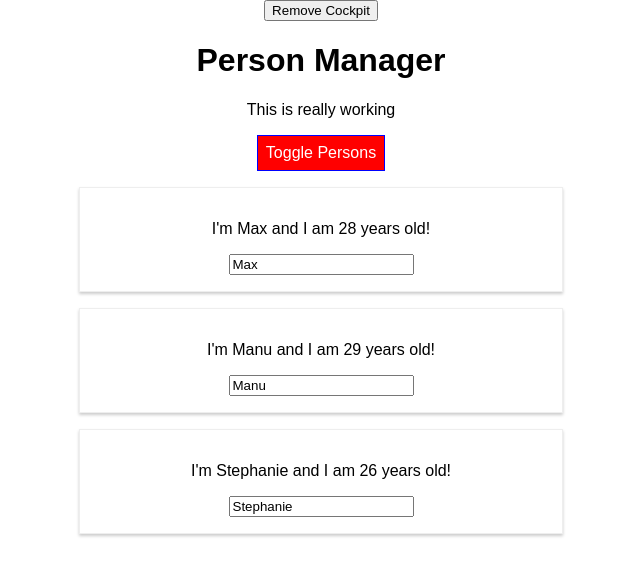
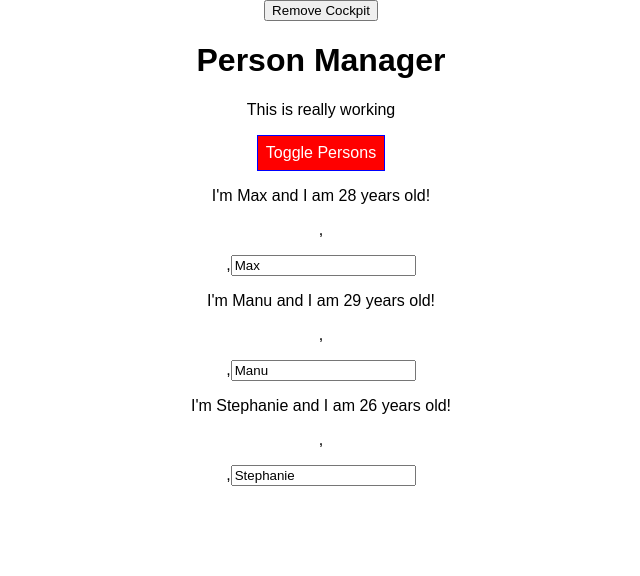
Before and after one commit to baritoneplaya2/react-practice-project, a React app: page / in a window 1280 px wide. Both pictures are taken after a click on the button "Toggle Persons". Shown: the top 576 px of the page, without its empty margins (319-959 px from the left). Built offline with nearby package versions, Linux system fonts and the light colour scheme.

Commit message:
Learning to use Higher Order Components (hoc)

```diff
--- a/src/components/Persons/Person/Person.js
+++ b/src/components/Persons/Person/Person.js
@@ -1,4 +1,5 @@
 import React, { Component } from 'react';
+import Aux from '../../../hoc/Aux';
 import classes from './Person.css';
 
 // ES6 code
@@ -7,13 +8,17 @@ class Person extends Component {
     render() {
         console.log('[Person.js] rendering...');
         return (
-            <div className={classes.Person}>
+            <Aux>
                 <p onClick={this.props.click}>
                     I'm {this.props.name} and I am {this.props.age} years old!
-                </p>
-                <p>{this.props.children}</p>
-                <input type="text" onChange={this.props.changed} value={this.props.name} />
-            </div>
+                </p>,
+                <p key="i2">{this.props.children}</p>,
+                <input
+                    key="i3"
+                    type="text"
+                    onChange={this.props.changed} value={this.props.name}
+                />
+            </Aux>
         );
     }
 };
--- a/src/containers/App.js
+++ b/src/containers/App.js
@@ -2,6 +2,7 @@ import React, { Component } from 'react';
 import classes from './App.css';
 import Persons from '../components/Persons/Persons';
 import Cockpit from '../components/Cockpit/Cockpit';
+import WithClass from '../hoc/WithClass';
 
 class App extends Component {
   constructor(props) {
@@ -84,7 +85,7 @@ class App extends Component {
     }
 
     return (
-      <div className={classes.App}>
+      <WithClass classes={classes.App}>
         <button
           onClick={() => {
             this.setState({ showCockpit: false });
@@ -101,7 +102,7 @@ class App extends Component {
           />
         ) : null}
         {persons}
-      </div>
+      </WithClass>
     );
     // above code gets translated into below code
     // return React.createElement('div', {className: 'App'}, React.createElement('h1', null, 'Hi, I\'m a React App'));
--- /dev/null
+++ b/src/hoc/Aux.js
@@ -0,0 +1,3 @@
+const aux = props => props.children;
+
+export default aux;
--- /dev/null
+++ b/src/hoc/WithClass.js
@@ -0,0 +1,9 @@
+import React from 'react';
+
+const withClass = props => (
+    <div className={props.classes}>
+        {props.children}
+    </div>
+);
+
+export default withClass;
```
